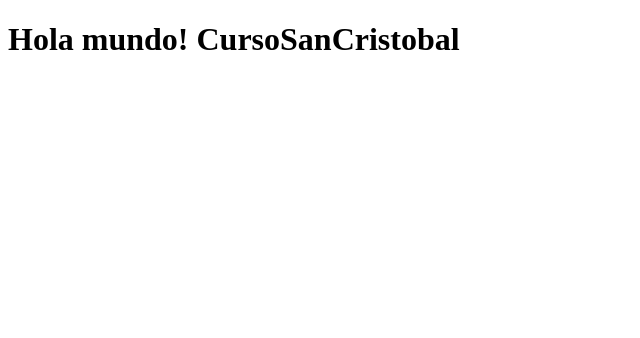
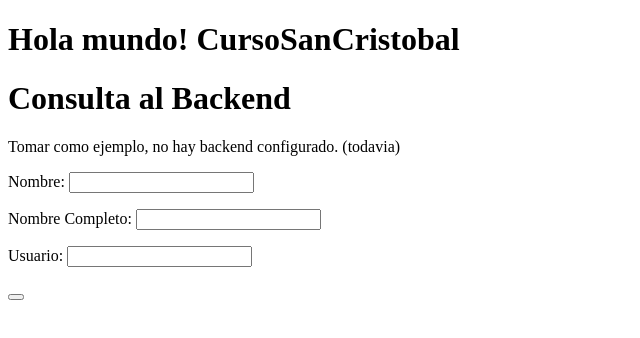
Before and after one commit to LautaroScala/GSC, an Angular app in the folder CursoSanCristobal/: page /cinco in a window 1280 px wide. Before the commit this address led to /. Shown: the top 338 px of the page, without its empty margins (0-640 px from the left). Built offline with nearby package versions, Linux system fonts and the light colour scheme.

Commit message:
POST, DELETE terminado (ejemplo)

```diff
--- /dev/null
+++ b/CursoSanCristobal/src/app/api-post.service.ts
@@ -0,0 +1,25 @@
+import { HttpClient } from '@angular/common/http';
+import { Injectable } from '@angular/core';
+import { Observable } from 'rxjs';
+import { environment } from 'src/environments/environment';
+import { User } from './user';
+
+@Injectable({
+  providedIn: 'root'
+})
+export class ApiPostService {
+
+  constructor(private service: HttpClient) { }
+
+  getAll(): Observable<User[]>{
+    return this.service.get<User[]>('localhost:8080/api/users'); // no hice la api jeje
+  }
+
+  deleteUser(id: number): Observable<User>{
+    return this.service.delete<User>(`localhost:8080/api/users/${id}`);
+  }
+
+  uploadUser(usuario: User): Observable<User> {
+    return this.service.post<User>('localhost:8080/api/users',usuario);
+  }
+}
--- a/CursoSanCristobal/src/app/app.module.ts
+++ b/CursoSanCristobal/src/app/app.module.ts
@@ -12,6 +12,7 @@ import { FormsModule, ReactiveFormsModule } from '@angular/forms';
 import { FormPlantillaComponent } from './form-plantilla/form-plantilla.component';
 import { FormReactivoComponent } from './form-reactivo/form-reactivo.component';
 import { CuatroComponent } from './cuatro/cuatro.component';
+import { CincoComponent } from './cinco/cinco.component';
 
 @NgModule({
   declarations: [
@@ -23,7 +24,8 @@ import { CuatroComponent } from './cuatro/cuatro.component';
     HomeComponent,
     FormPlantillaComponent,
     FormReactivoComponent,
-    CuatroComponent
+    CuatroComponent,
+    CincoComponent
   ],
   imports: [
     BrowserModule,
--- a/CursoSanCristobal/src/app/chuck-api.service.ts
+++ b/CursoSanCristobal/src/app/chuck-api.service.ts
@@ -11,9 +11,9 @@ import { API } from './api';
 
 export class ChuckAPIService {
 
-  constructor(private http:HttpClient) { }
+  constructor(private http: HttpClient) { }
 
   getMessage(): Observable<HttpResponse<API>> {
-    return this.http.get<API>(`${environment.api}/jokes/random`,{ observe: 'response'}).pipe(retry(3));
+    return this.http.get<API>(`${environment.api}/jokes/random`, { observe: 'response' }).pipe(retry(3));
   }
 }
--- /dev/null
+++ b/CursoSanCristobal/src/app/cinco/cinco.component.html
@@ -0,0 +1,27 @@
+<h1>Consulta al Backend</h1>
+<p>Tomar como ejemplo, no hay backend configurado. (todavia)</p>
+
+<!-- <ul>
+    <li *ngFor="let user of users$ | async">
+        {{ user.name }}
+        <button (click)="deleteUser(user.id)">Borrar</button>
+    </li>
+</ul> -->
+
+<form [formGroup]="userForm">
+    <p><label>
+        Nombre: <input type="text" formControlName="name">
+    </label>
+    </p>
+    <p>
+    <label>
+        Nombre Completo: <input type="text" formControlName="fullname">
+    </label>
+    </p>
+    <p>
+    <label>
+        Usuario: <input type="text" formControlName="username">
+    </label>
+    </p>
+    <p><button (click)="onSubmit()"></button></p>
+</form>
--- /dev/null
+++ b/CursoSanCristobal/src/app/cinco/cinco.component.ts
@@ -0,0 +1,41 @@
+import { Component, OnDestroy, OnInit } from '@angular/core';
+import { FormBuilder, FormGroup, FormGroupDirective } from '@angular/forms';
+import { Observable, Subscription } from 'rxjs';
+import { ApiPostService } from '../api-post.service';
+import { User } from '../user';
+
+@Component({
+  selector: 'app-cinco',
+  templateUrl: './cinco.component.html',
+  styleUrls: ['./cinco.component.css']
+})
+export class CincoComponent implements OnInit {
+
+  users$!: Observable<User[]>;
+  userForm : FormGroup;
+
+
+  constructor(private service:ApiPostService, private fb:FormBuilder) {
+    this.userForm = this.fb.group({
+      username:[''],
+      name:[''],
+      fullname:['']
+    });
+  }
+
+  getUsersFromAPI(): void {
+    this.users$ = this.service.getAll(); // NO OLVIDARSE DESUSCRIBIRSE
+  }
+
+  deleteUser(id:number):void {
+    this.service.deleteUser(id).subscribe();
+  }
+  onSubmit():void{
+    this.service.uploadUser(this.userForm.value).subscribe();
+  }
+
+  ngOnInit(): void {
+
+  }
+
+}
```
Also changed, not shown: CursoSanCristobal/src/app/app-routing.module.ts (+8 -6 lines), CursoSanCristobal/src/app/cinco/cinco.component.css (added), 2 other files (tests, documents, lock files or other folders).
